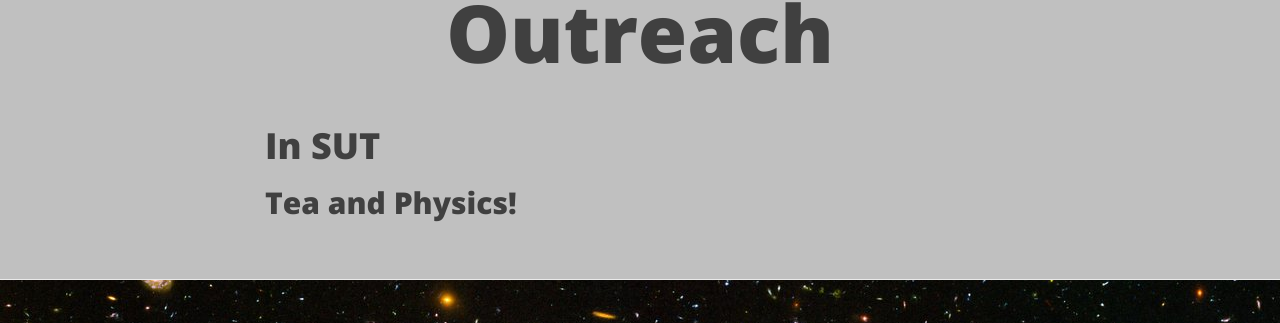
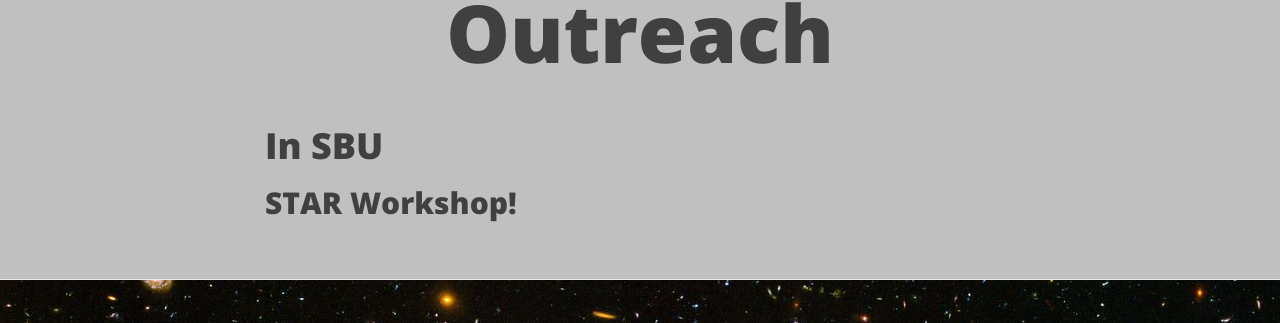
Before and after one commit to mhnamdar/mhnamdar.github.io, a Jekyll site: the page built from Outreach.md, in a window 1280 px wide. Shown: the part 142-465 px from the top of the page. Built offline with Jekyll 4.4.1, drawn with Linux system fonts in a browser that asks for light colours; nearby versions of some CDN libraries.

Commit message:
Update Outreach.md

```diff
--- a/Outreach.md
+++ b/Outreach.md
@@ -4,10 +4,10 @@ title: Outreach
 subtitle:
 description: Writing for fun!
 show-avatar: false
-image: /img/blog.png
+image: /img/starws.jpg
 tags: [outreach]
 ---
 
-# In SUT
+# In SBU
 
-## Tea and Physics!
+## STAR Workshop!
```
